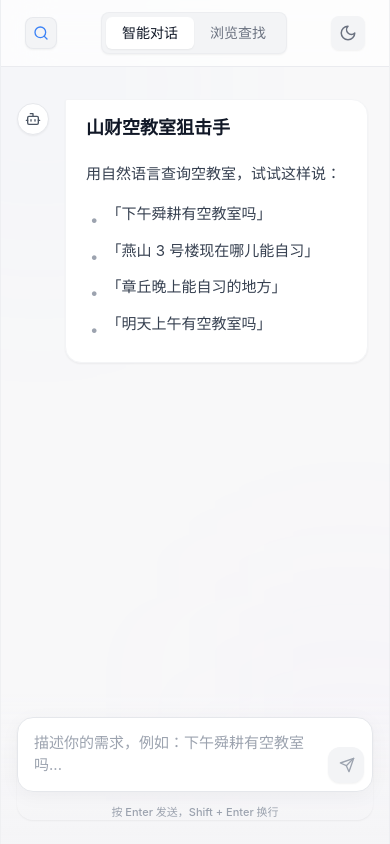
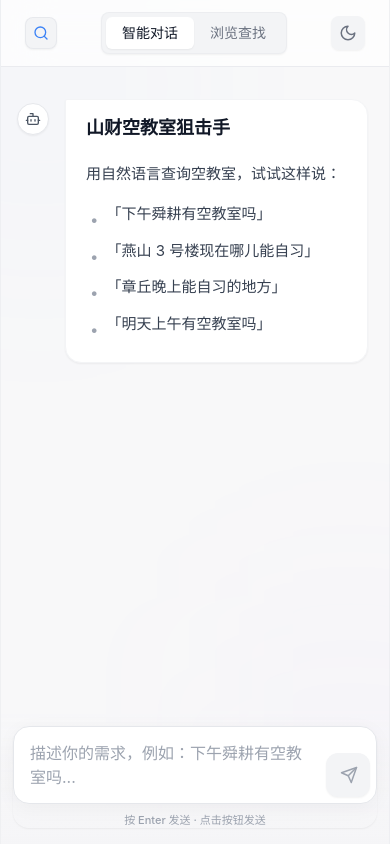
Before and after one commit to YugeGo/clasroom, a React (Vite) app in the folder frontend/: page / in a window 390 px wide. Built offline with nearby package versions, Linux system fonts and the light colour scheme; the HTML template or start-up script is replaced by a standard one.

Commit message:
fix: 移动端适配 - 触摸目标放大 + dvh + 按钮兜底点击

```diff
--- a/frontend/src/App.tsx
+++ b/frontend/src/App.tsx
@@ -105,7 +105,7 @@ const App: FC = () => {
   );
 
   return (
-    <div className="flex h-screen overflow-hidden transition-colors duration-300 bg-[#f5f5f7] dark:bg-[#09090b] text-gray-900 dark:text-zinc-300">
+    <div className="flex h-screen h-dvh overflow-hidden transition-colors duration-300 bg-[#f5f5f7] dark:bg-[#09090b] text-gray-900 dark:text-zinc-300">
       {/* 背景装饰 - 更柔和的高级感渐变 */}
       <div className="fixed inset-0 pointer-events-none overflow-hidden">
         <div className="absolute top-[-10%] left-[-10%] w-[40%] h-[40%] rounded-full bg-blue-500/[0.05] dark:bg-blue-500/[0.03] blur-[100px]" />
--- a/frontend/src/components/ChatInput.tsx
+++ b/frontend/src/components/ChatInput.tsx
@@ -1,7 +1,8 @@
 /**
- * ChatInput — 消息输入框 + 发送按钮（极客风）
+ * ChatInput — 消息输入框 + 发送按钮
+ * 优化移动端适配：大触摸目标 + 按钮点击兜底
  */
-import { FC, FormEvent, useState, useRef, useEffect } from "react";
+import { FC, FormEvent, useState, useRef, useEffect, useCallback } from "react";
 import { Send, Loader2 } from "lucide-react";
 
 interface Props {
@@ -21,8 +22,7 @@ export const ChatInput: FC<Props> = ({ onSend, disabled }) => {
     }
   }, [text]);
 
-  const handleSubmit = (e: FormEvent) => {
-    e.preventDefault();
+  const doSend = useCallback(() => {
     const msg = text.trim();
     if (!msg || disabled) return;
     onSend(msg);
@@ -30,17 +30,23 @@ export const ChatInput: FC<Props> = ({ onSend, disabled }) => {
     if (textareaRef.current) {
       textareaRef.current.style.height = "auto";
     }
+  }, [text, disabled, onSend]);
+
+  const handleSubmit = (e: FormEvent) => {
+    e.preventDefault();
+    e.stopPropagation();
+    doSend();
   };
 
   const handleKeyDown = (e: React.KeyboardEvent) => {
     if (e.key === "Enter" && !e.shiftKey) {
       e.preventDefault();
-      handleSubmit(e);
+      doSend();
     }
   };
 
   return (
-    <div className="bg-gradient-to-t from-[#f5f5f7] via-[#f5f5f7]/80 dark:from-[#09090b] dark:via-[#09090b]/80 to-transparent pt-6 pb-6 px-4 transition-colors duration-300">
+    <div className="bg-gradient-to-t from-[#f5f5f7] via-[#f5f5f7]/80 dark:from-[#09090b] dark:via-[#09090b]/80 to-transparent pt-4 pb-4 sm:pt-6 sm:pb-6 px-3 sm:px-4 transition-colors duration-300">
       <form
         onSubmit={handleSubmit}
         className="max-w-3xl mx-auto relative shadow-sm hover:shadow-md transition-shadow duration-300 rounded-2xl"
@@ -54,25 +60,29 @@ export const ChatInput: FC<Props> = ({ onSend, disabled }) => {
             placeholder="描述你的需求，例如：下午舜耕有空教室吗..."
             rows={1}
             disabled={disabled}
-            className="flex-1 max-h-40 min-h-[52px] w-full resize-none bg-transparent px-4 py-3.5 text-[15px] text-gray-900 dark:text-zinc-200 placeholder-gray-400 dark:placeholder-zinc-500 outline-none disabled:opacity-50"
+            inputMode="text"
+            enterKeyHint="send"
+            className="flex-1 max-h-40 min-h-[52px] w-full resize-none bg-transparent px-4 py-3.5 sm:py-3.5 text-[16px] sm:text-[15px] text-gray-900 dark:text-zinc-200 placeholder-gray-400 dark:placeholder-zinc-500 outline-none disabled:opacity-50"
           />
 
-          <div className="p-2 flex-shrink-0">
+          <div className="p-1.5 sm:p-2 flex-shrink-0">
             <button
               type="submit"
+              onClick={(e) => { e.preventDefault(); doSend(); }}
               disabled={!text.trim() || disabled}
-              className="w-9 h-9 rounded-xl bg-blue-500 dark:bg-white text-white dark:text-black flex items-center justify-center hover:bg-blue-600 dark:hover:bg-zinc-200 disabled:bg-gray-100 disabled:text-gray-400 dark:disabled:bg-zinc-800 dark:disabled:text-zinc-500 disabled:cursor-not-allowed transition-all duration-200 shadow-sm hover:scale-105 active:scale-95 disabled:hover:scale-100"
+              className="w-11 h-11 sm:w-9 sm:h-9 rounded-xl bg-blue-500 dark:bg-white text-white dark:text-black flex items-center justify-center hover:bg-blue-600 dark:hover:bg-zinc-200 disabled:bg-gray-100 disabled:text-gray-400 dark:disabled:bg-zinc-800 dark:disabled:text-zinc-500 disabled:cursor-not-allowed transition-all duration-200 shadow-sm hover:scale-105 active:scale-95 disabled:hover:scale-100 touch-manipulation"
+              aria-label="发送消息"
             >
               {disabled ? (
-                <Loader2 size={18} className="animate-spin" />
+                <Loader2 size={20} className="animate-spin" />
               ) : (
-                <Send size={16} className="ml-0.5" />
+                <Send size={18} className="ml-0.5" />
               )}
             </button>
           </div>
         </div>
-        <p className="text-[11px] text-gray-400 dark:text-zinc-500 text-center mt-3 font-medium transition-colors duration-300">
-          按 Enter 发送，Shift + Enter 换行
+        <p className="text-[11px] text-gray-400 dark:text-zinc-500 text-center mt-2 sm:mt-3 font-medium transition-colors duration-300">
+          按 Enter 发送 · 点击按钮发送
         </p>
       </form>
     </div>
--- a/frontend/tailwind.config.js
+++ b/frontend/tailwind.config.js
@@ -4,6 +4,9 @@ export default {
   content: ["./index.html", "./src/**/*.{js,ts,jsx,tsx}"],
   theme: {
     extend: {
+      height: {
+        dvh: "100dvh",
+      },
       colors: {
         primary: {
           50: "#eff6ff",
```
